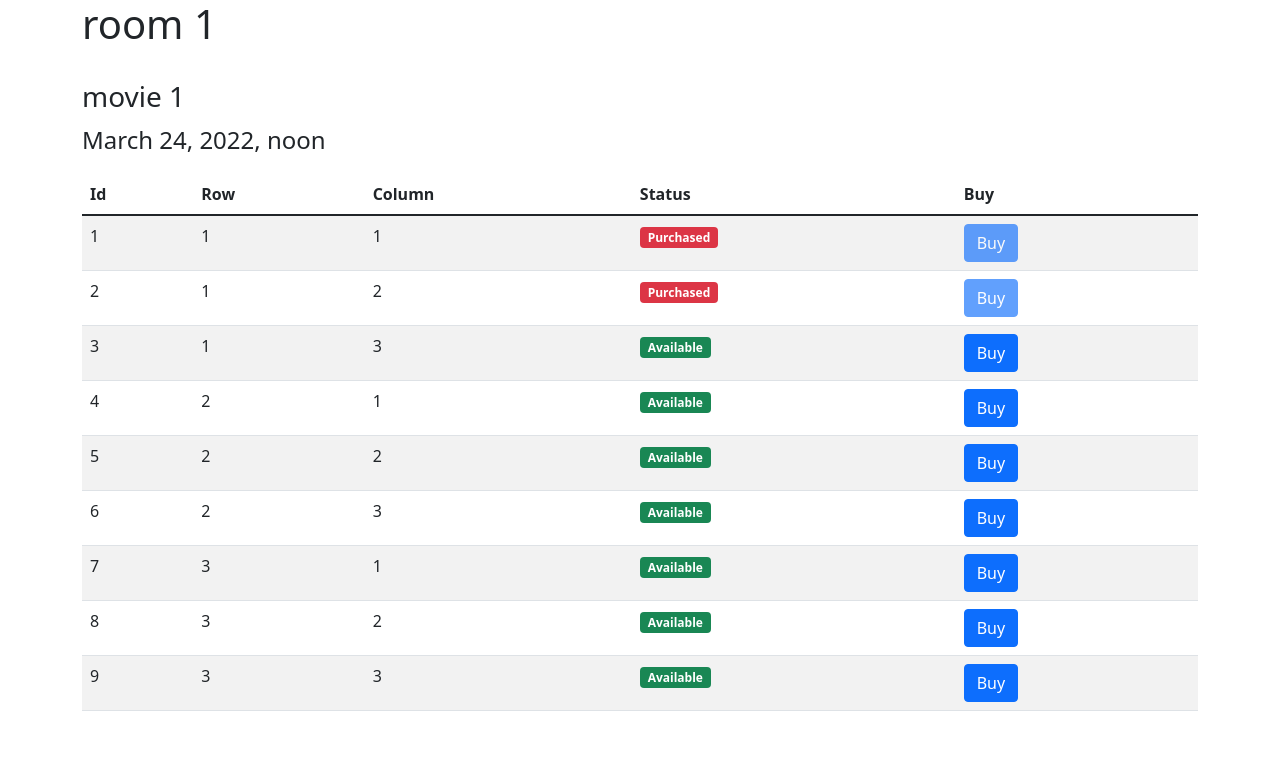
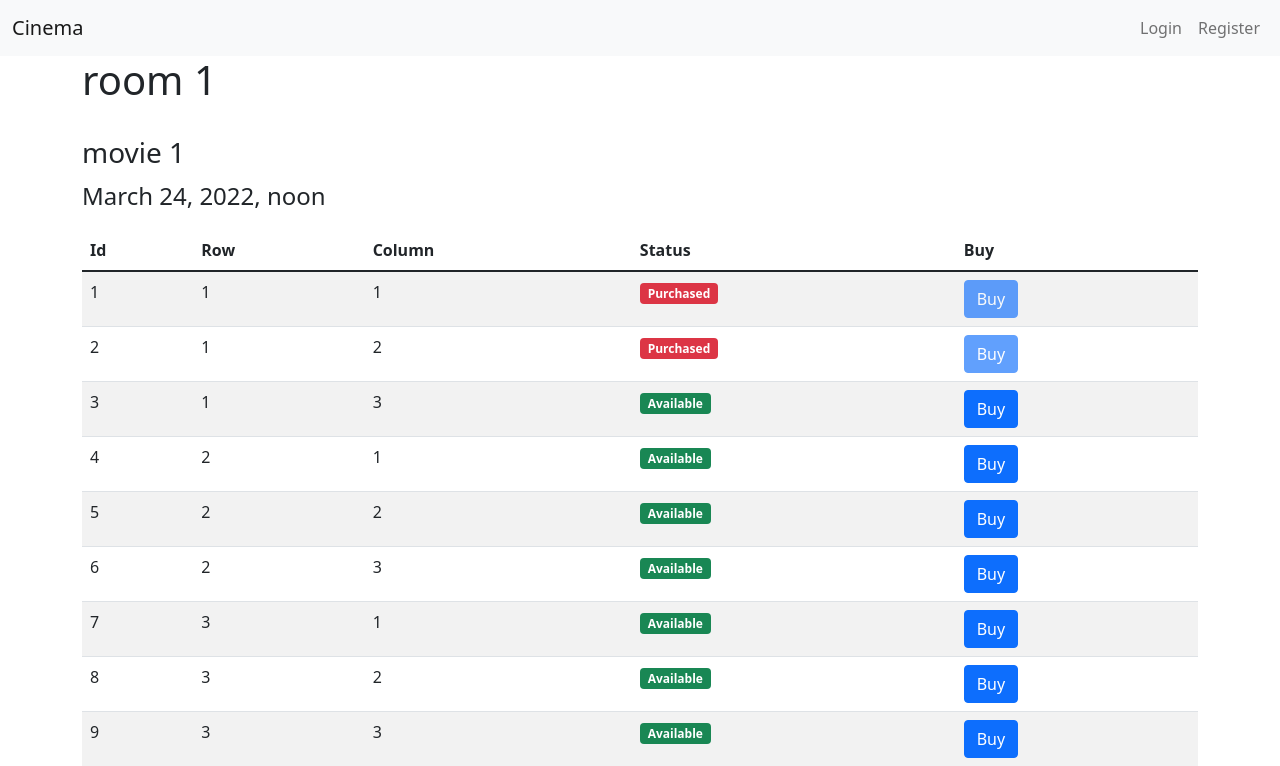
Before and after one commit to likecodingloveproblems/cinema-management-sample-app, a Django app: page /seat/1/ in a window 1280 px wide. Shown: the top 766 px of the page. Run offline with Django 4.2, Linux system fonts and the light colour scheme; data comes from the database, SQL or seed files in the repository; some libraries are stand-ins or nearby versions.

Commit message:
Adding header to plan app templates

```diff
--- /dev/null
+++ b/plan/templates/header.html
@@ -0,0 +1,28 @@
+<!-- header -->
+
+<nav class="navbar navbar-expand-lg navbar-light bg-light">
+<div class="container-fluid">
+    <a class="navbar-brand" href="/">Cinema</a>
+    <button class="navbar-toggler" type="button" data-bs-toggle="collapse" data-bs-target="#navbarSupportedContent" aria-controls="navbarSupportedContent" aria-expanded="false" aria-label="Toggle navigation">
+    <span class="navbar-toggler-icon"></span>
+    </button>
+    <div class="collapse navbar-collapse" id="navbarSupportedContent">
+    </div>
+    <div>
+        <!-- user profile and authentication -->
+        <ul class="navbar-nav ml-auto">
+            {% if user.is_authenticated %}
+                <li class="nav-item">
+                    <a class="nav-link" href="/accounts/logout">Logout</a>
+                </li>
+            {% else %}
+                <li class="nav-item">
+                    <a class="nav-link" href="/accounts/login">Login</a>
+                </li>
+                <li class="nav-item">
+                    <a class="nav-link" href="/accounts/register">Register</a>
+                </li>
+            {% endif %}
+    </div>
+</div>
+</nav>
--- a/plan/templates/plan_base.html
+++ b/plan/templates/plan_base.html
@@ -14,6 +14,7 @@
         </title>
     </head>
     <body>
+        {% include 'header.html' %}
         {% block content %}{% endblock %}
         <script src="{% static 'js/bootstrap.bundle.min.js' %}"></script>
         <script src="{% static 'js/popper.min.js' %}"></script>
```
